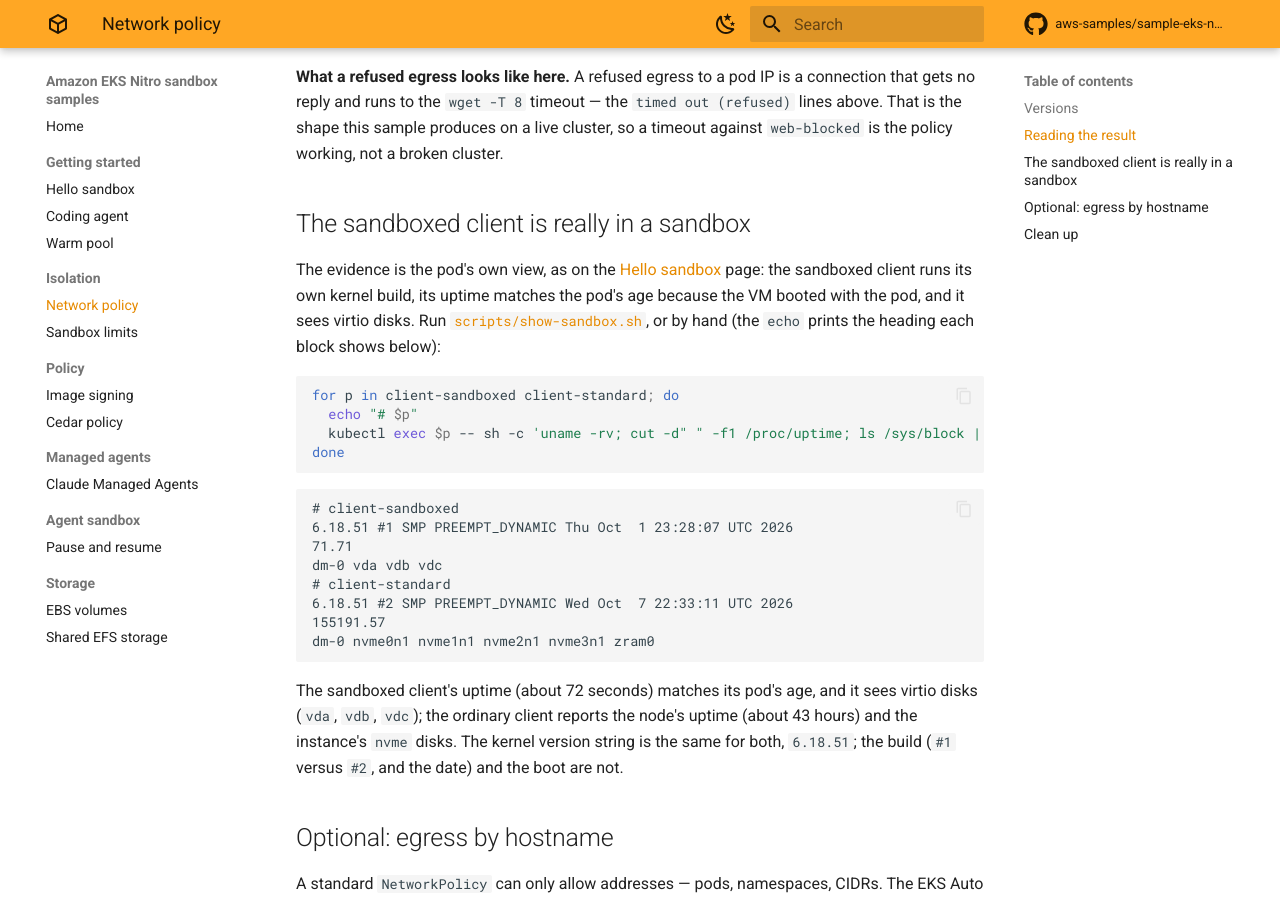
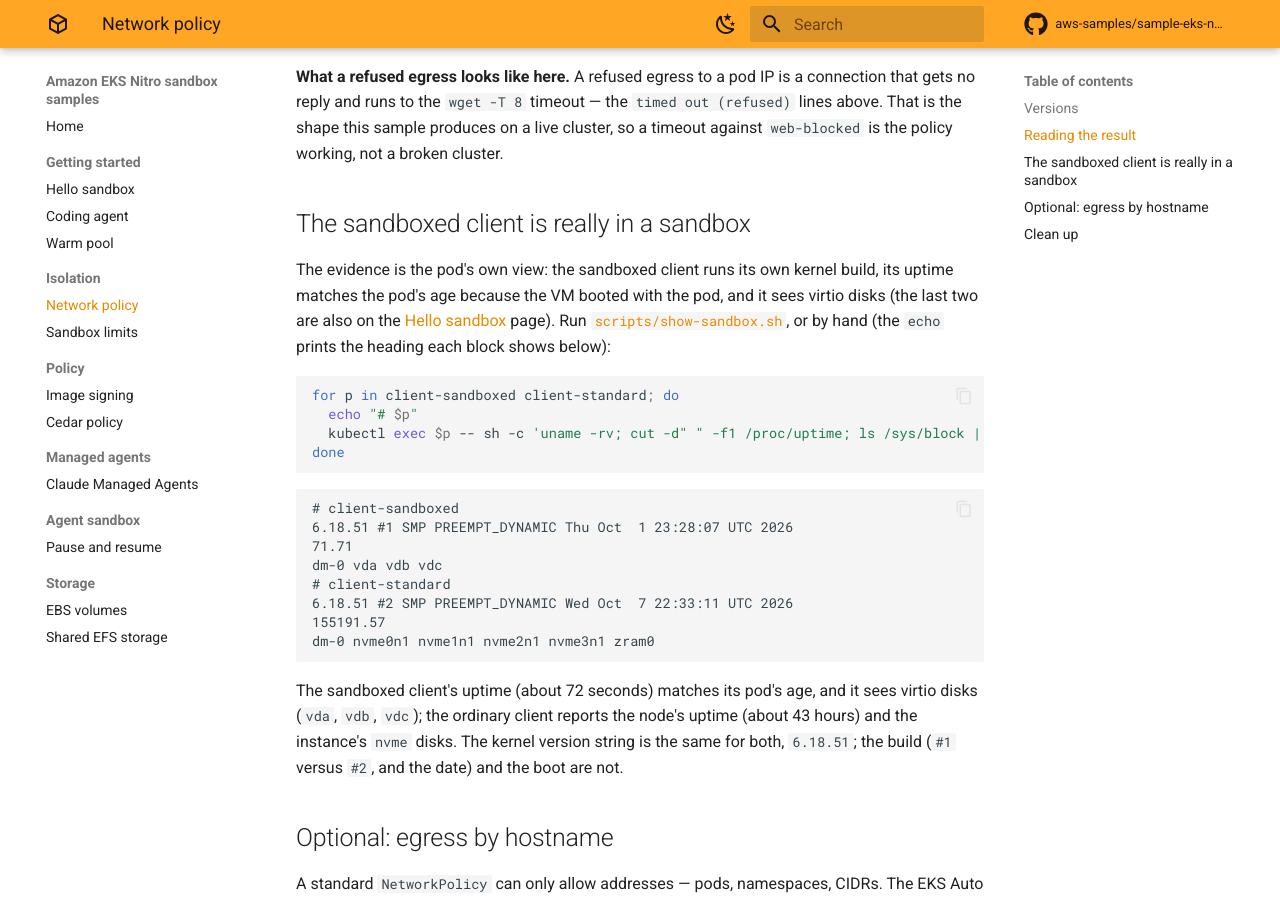
Before and after one commit to aws-samples/sample-eks-nitro-sandbox, an MkDocs documentation site: the page built from examples/isolation/network-policy/README.md, in a window 1280 px wide and 900 px high, scrolled down 6569 px. Built offline with MkDocs 1.6.1 and Material for MkDocs 9.7.7, drawn with Linux system fonts in a browser that asks for light colours; comment, search, counter and statistics services are not loaded.

Commit message:
Hello sandbox evidence: cite the page only for what it shows (#75 review fixes)
Codex round 1 on 1897cf8 found three stale references, all REAL: the network-policy and sandbox-limits pages read as if the hello sandbox page shows a kernel build, which it no longer does; and the nitro-sandbox-pods skill still described the isolated lookup failing with wget's 'bad address', where the page now shows curl's 'Could not resolve host'. The pages now cite hello sandbox for the uptime and virtio disks only, and the skill quotes the curl error.

```diff
--- a/examples/isolation/network-policy/README.md
+++ b/examples/isolation/network-policy/README.md
@@ -285,10 +285,9 @@ working, not a broken cluster.
 
 ## The sandboxed client is really in a sandbox
 
-The evidence is the pod's own view, as on the
-[Hello sandbox](../../getting-started/hello-sandbox/README.md) page: the
-sandboxed client runs its own kernel build, its uptime matches the pod's age because the VM
-booted with the pod, and it sees virtio disks. Run
+The evidence is the pod's own view: the sandboxed client runs its own kernel build, its uptime
+matches the pod's age because the VM booted with the pod, and it sees virtio disks (the last
+two are also on the [Hello sandbox](../../getting-started/hello-sandbox/README.md) page). Run
 [`scripts/show-sandbox.sh`](scripts/show-sandbox.sh), or by hand (the `echo` prints the heading
 each block shows below):
 
```
Also changed, not shown: .agents/skills/nitro-sandbox-pods/SKILL.md (+3 -2 lines), examples/isolation/sandbox-limits/README.md (+3 -4 lines).
